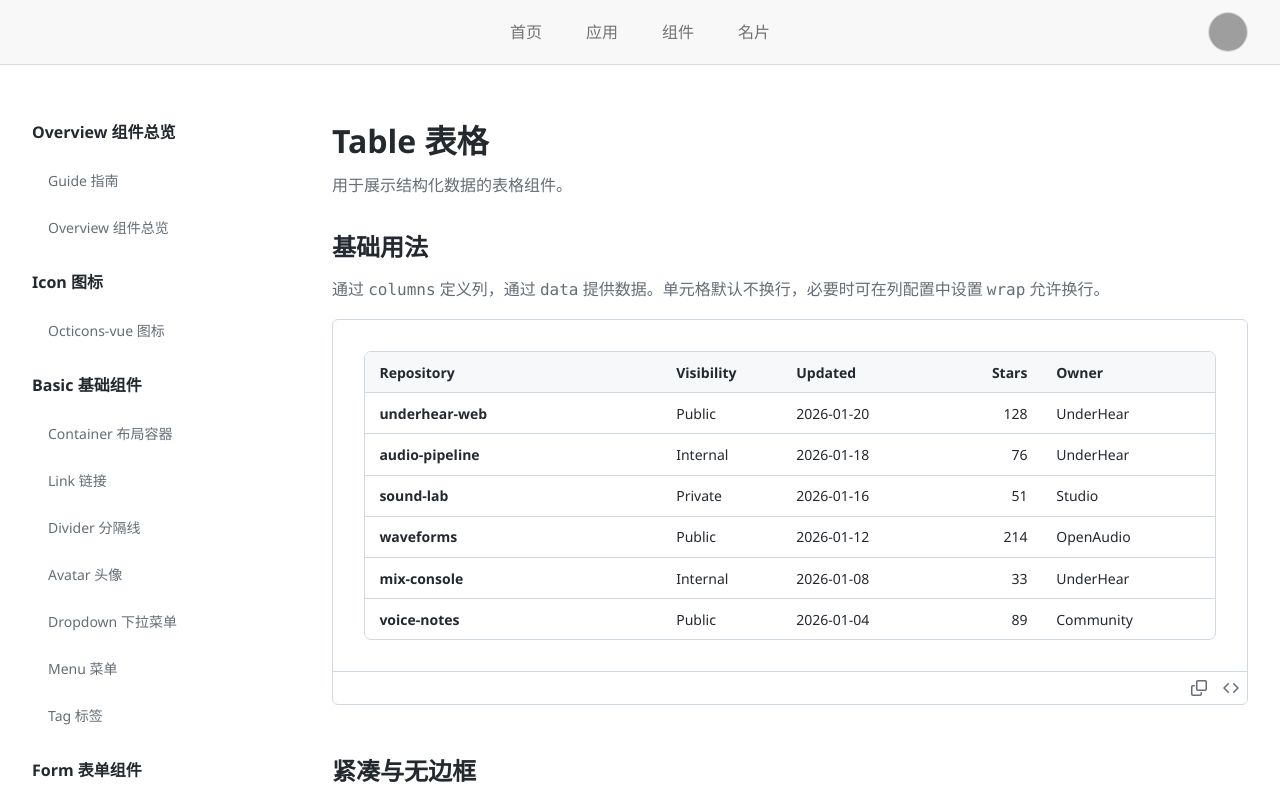
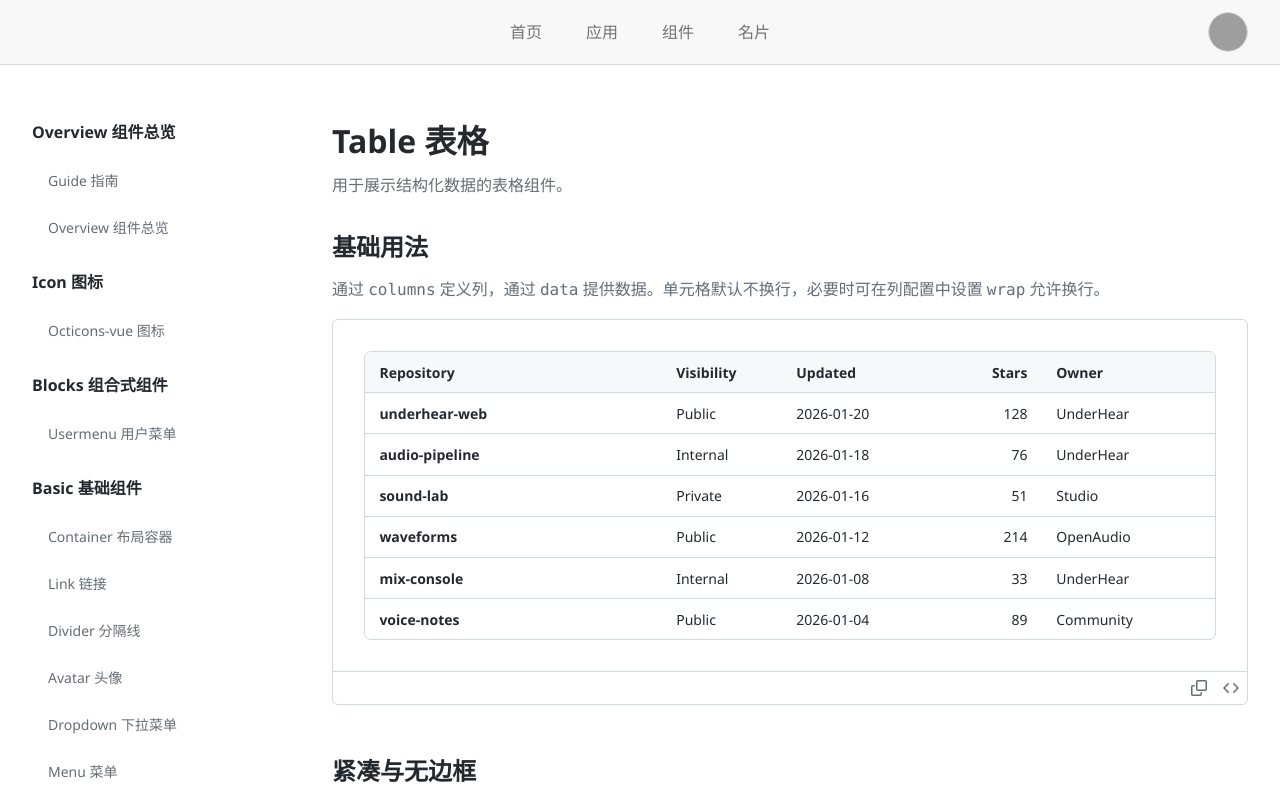
Before and after one commit to UnderHear-tools/UnderHear-Web, a Vue app in the folder UnderHear-frontend/: page /component/table in a window 1280 px wide. Shown: the top 800 px of the page. Built offline with nearby package versions, Linux system fonts and the light colour scheme; grey boxes are pictures that could not be loaded.

Commit message:
新增usermenu介绍页

```diff
--- a/UnderHear-frontend/src/module/components/layout/ComponentLayout.vue
+++ b/UnderHear-frontend/src/module/components/layout/ComponentLayout.vue
@@ -183,6 +183,12 @@ const navSections = ref([
     title: 'Icon 图标',
     items: [
       { path: '/component/octicons-vue', label: 'Octicons-vue 图标' }
+    ]
+  },
+  {
+    title: 'Blocks 组合式组件',
+    items: [
+      { path: '/component/usermenu', label: 'Usermenu 用户菜单' }
     ]
   },
   {
--- a/UnderHear-frontend/src/module/components/router/component.ts
+++ b/UnderHear-frontend/src/module/components/router/component.ts
@@ -25,6 +25,12 @@ export const componentRoutes: Array<RouteRecordRaw> = [
                 path: 'octicons-vue',
                 name: 'OcticonsVue',
                 component: () => import('../views/components/octicons-vue.vue')
+            },
+            // Blocks 组合式组件
+            {
+                path: 'usermenu',
+                name: 'Usermenu',
+                component: () => import('../views/components/usermenu.vue')
             },
             // Basic 基础组件
             {
--- /dev/null
+++ b/UnderHear-frontend/src/module/components/views/components/usermenu.vue
@@ -0,0 +1,11 @@
+<template>
+
+</template>
+
+<script setup lang="ts">
+
+</script>
+
+<style scoped>
+
+</style>
```
